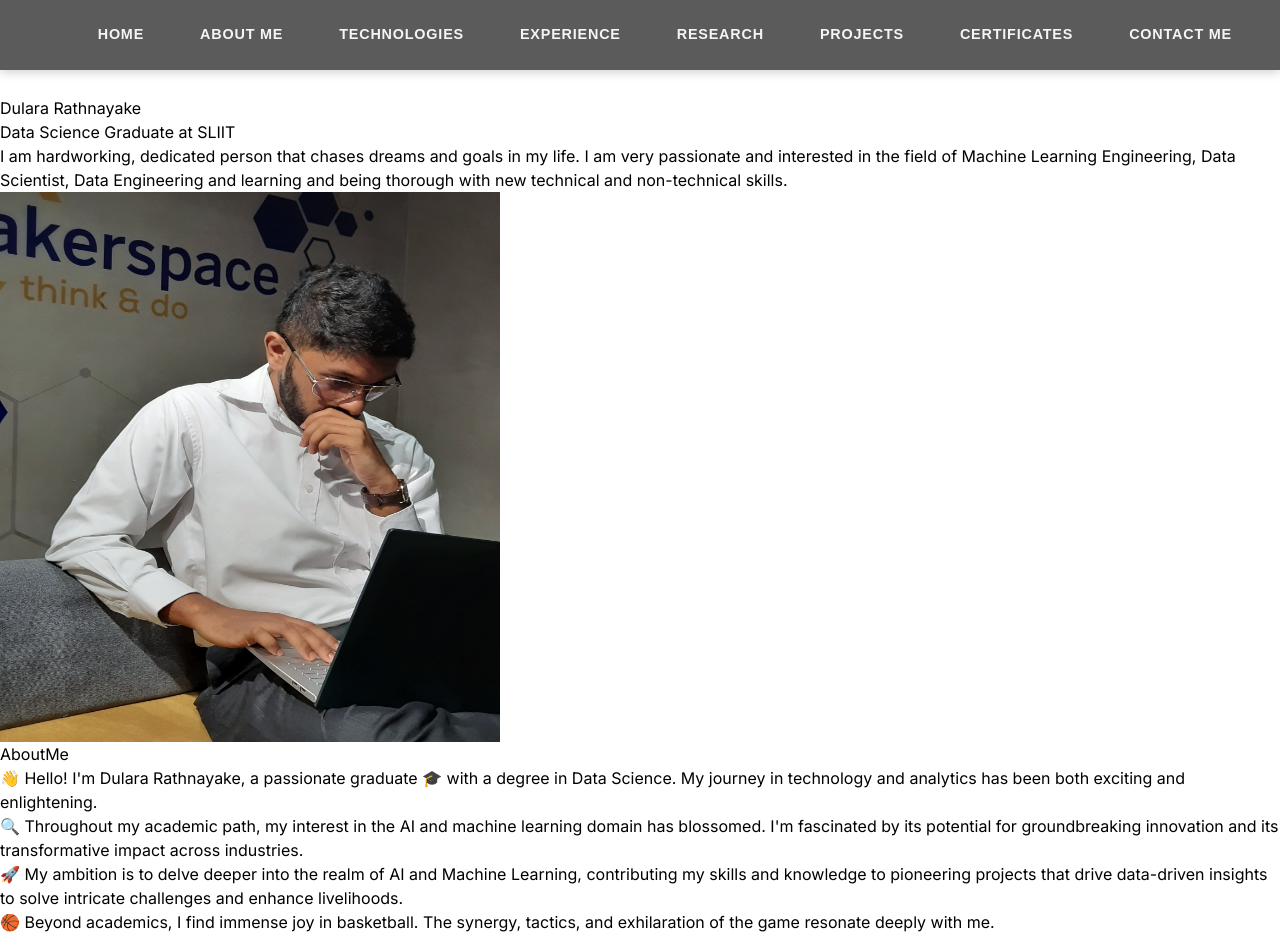
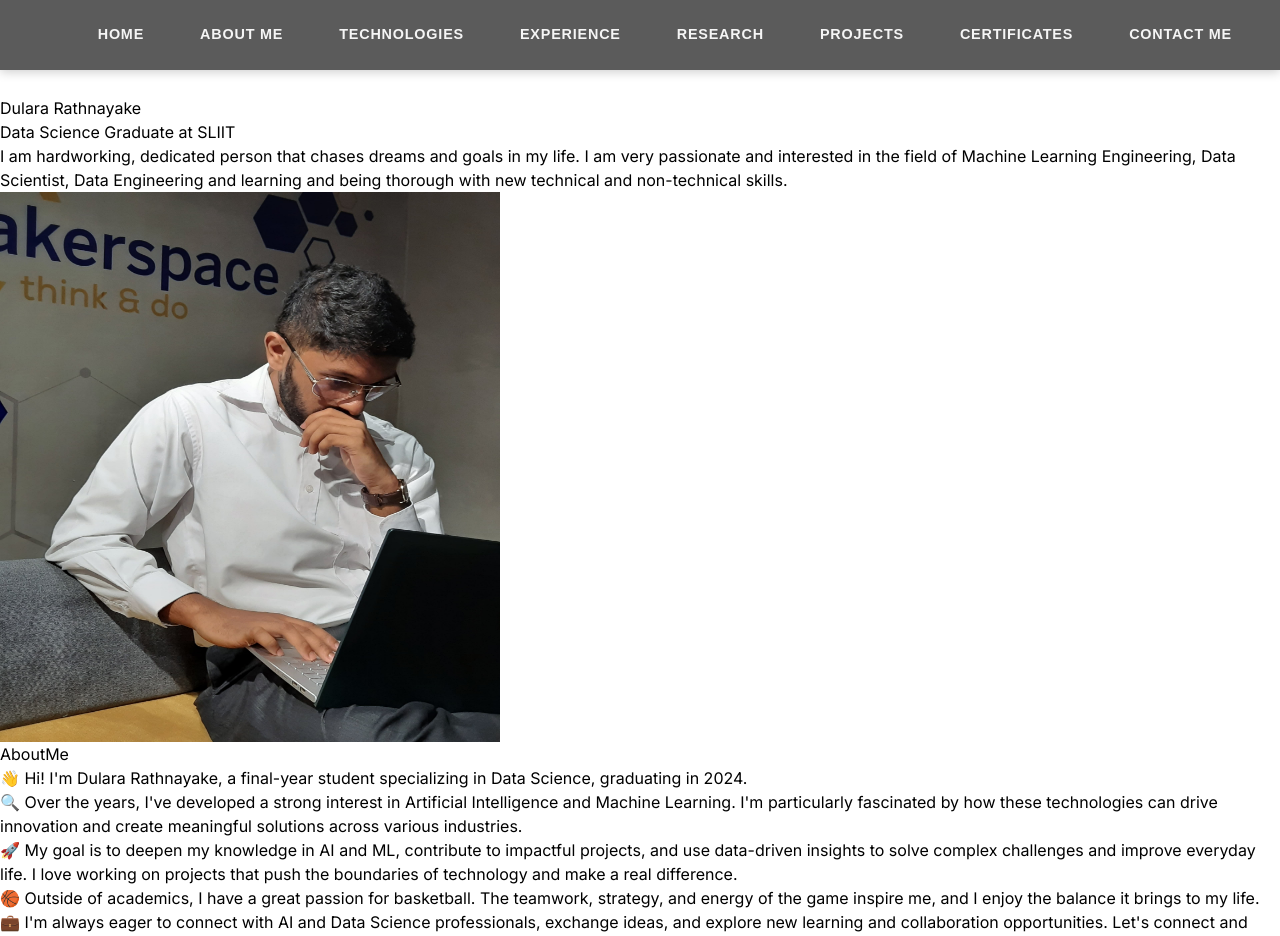
Before and after one commit to Dulara2001/Portfolio, a React (Vite) app: page / in a window 1280 px wide. Shown: the top 936 px of the page. Built offline with nearby package versions, Linux system fonts and the light colour scheme.

Commit message:
update about section

```diff
--- a/src/components/About.jsx
+++ b/src/components/About.jsx
@@ -15,19 +15,19 @@ const About = () => {
                     transition={{ duration: 0.5 }}
                     className="w-full lg:w-1/2"> {/* Adjusted width to make sure it's centered */}
                     <p className="text-gray-300 mt-4">
-                        👋 Hello! I'm Dulara Rathnayake, a passionate graduate 🎓 with a degree in Data Science. My journey in technology and analytics has been both exciting and enlightening.
+                        👋 Hi! I'm Dulara Rathnayake, a final-year student specializing in Data Science, graduating in 2024.
                     </p>
                     <p className="text-gray-300 mt-4">
-                        🔍 Throughout my academic path, my interest in the AI and machine learning domain has blossomed. I'm fascinated by its potential for groundbreaking innovation and its transformative impact across industries.
+                        🔍 Over the years, I've developed a strong interest in Artificial Intelligence and Machine Learning. I'm particularly fascinated by how these technologies can drive innovation and create meaningful solutions across various industries.
                     </p>
                     <p className="text-gray-300 mt-4">
-                        🚀 My ambition is to delve deeper into the realm of AI and Machine Learning, contributing my skills and knowledge to pioneering projects that drive data-driven insights to solve intricate challenges and enhance livelihoods.
+                        🚀 My goal is to deepen my knowledge in AI and ML, contribute to impactful projects, and use data-driven insights to solve complex challenges and improve everyday life. I love working on projects that push the boundaries of technology and make a real difference.
                     </p>
                     <p className="text-gray-300 mt-4">
-                        🏀 Beyond academics, I find immense joy in basketball. The synergy, tactics, and exhilaration of the game resonate deeply with me.
+                        🏀 Outside of academics, I have a great passion for basketball. The teamwork, strategy, and energy of the game inspire me, and I enjoy the balance it brings to my life.
                     </p>
                     <p className="text-gray-300 mt-4">
-                        💼 I'm eagerly looking forward to connecting with professionals in the AI/ML and Data Science community, exchanging ideas, and exploring opportunities for collaboration and growth.
+                        💼 I'm always eager to connect with AI and Data Science professionals, exchange ideas, and explore new learning and collaboration opportunities. Let's connect and grow together! 🚀
                     </p>
                 </motion.div>
             </div>
--- a/src/constants/index.js
+++ b/src/constants/index.js
@@ -12,7 +12,7 @@ import Certificate2 from "../assets/certificates/certificate2.jpg";
 
 export const HERO_CONTENT = `I am hardworking, dedicated person that chases dreams and goals in my life. I am very passionate and interested in the field of Machine Learning Engineering, Data Scientist, Data Engineering and learning and being thorough with new technical and non-technical skills.`;
 
-export const ABOUT_TEXT = `👋 Hello! I'm James Smith, a dedicated student 🎓 pursuing a degree in Data Science. My journey in technology and analytics has been both exciting and enlightening. 🔍 Throughout my academic path, my interest in the AI and machine learning domain has blossomed. I'm fascinated by its potential for groundbreaking innovation and its transformative impact across industries. 🚀 My ambition is to delve deeper into the realm of AI and Machine Learning, contributing my skills and knowledge to pioneering projects that drive data-driven insights to solve intricate challenges and enhance livelihoods. 🏀 Beyond academics, I find immense joy in basketball. The synergy, tactics, and exhilaration of the game resonate deeply with me. 💼 I'm eagerly looking forward to connecting with professionals in the AI and Data Science community, exchanging ideas, and exploring opportunities for collaboration and growth.`;
+export const ABOUT_TEXT = `👋 Hi! I'm Dulara Rathnayake, a final-year student specializing in Data Science, graduating in 2024.🔍 Over the years, I've developed a strong interest in Artificial Intelligence and Machine Learning. I'm particularly fascinated by how these technologies can drive innovation and create meaningful solutions across various industries.🚀 My goal is to deepen my knowledge in AI and ML, contribute to impactful projects, and use data-driven insights to solve complex challenges and improve everyday life. I love working on projects that push the boundaries of technology and make a real difference.🏀 Outside of academics, I have a great passion for basketball. The teamwork, strategy, and energy of the game inspire me, and I enjoy the balance it brings to my life.💼 I'm always eager to connect with AI and Data Science professionals, exchange ideas, and explore new learning and collaboration opportunities. Let's connect and grow together! 🚀`;
 
 export const EXPERIENCES = [
   {
```
